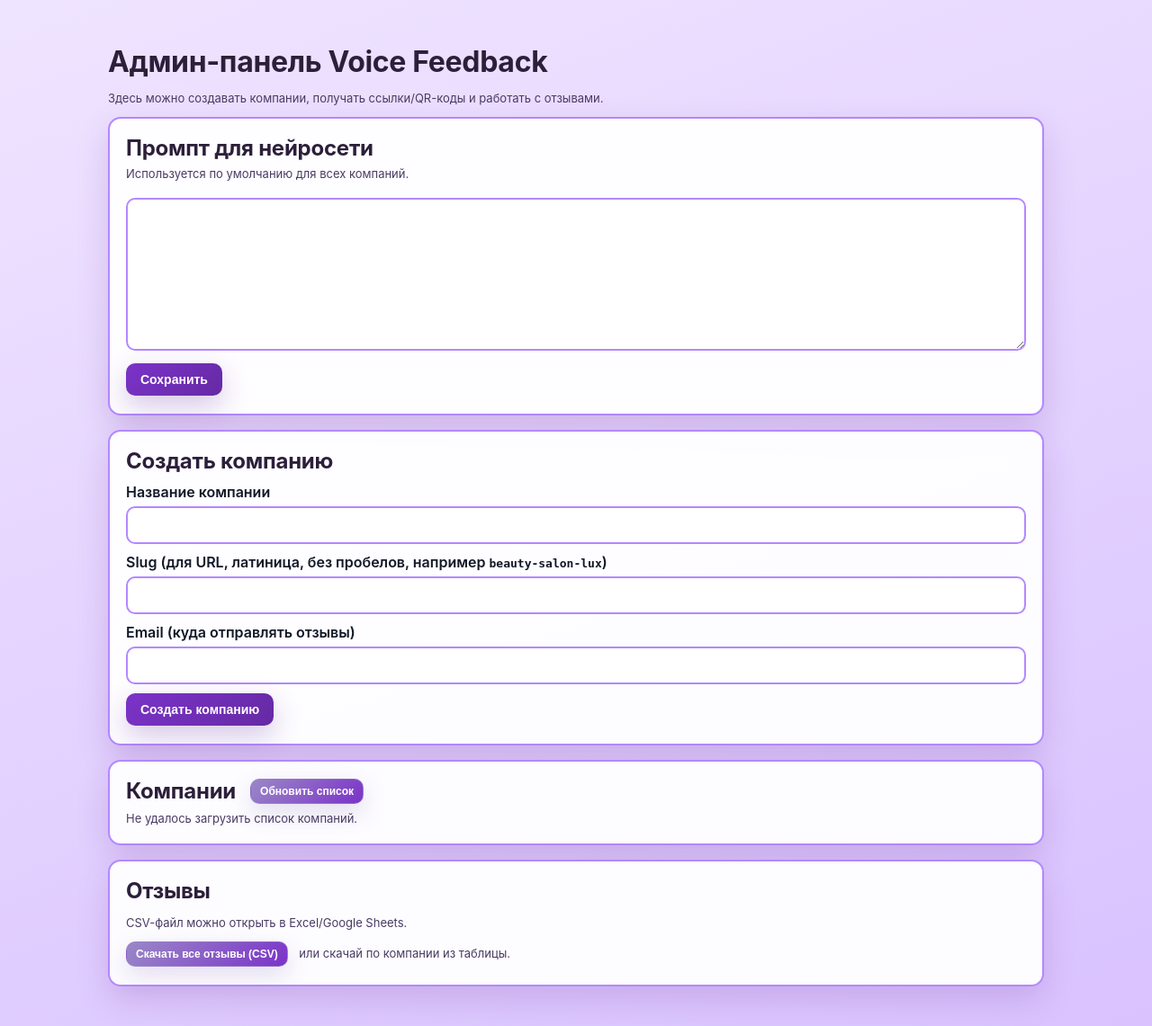
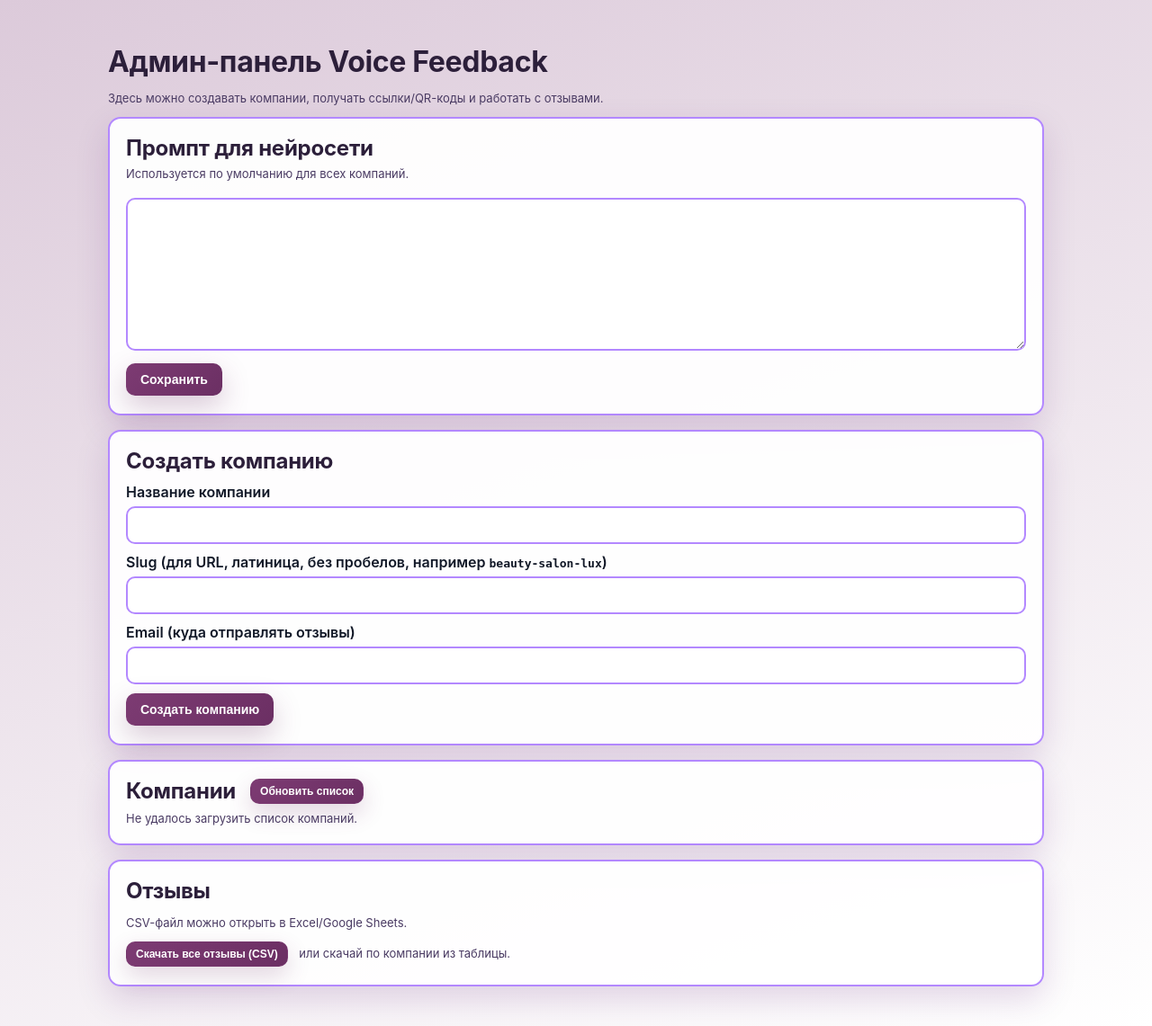
Before and after one commit to andrrrrey/voice-feedback, a FastAPI app: template templates/admin_dashboard.html in a window 1280 px wide. Shown: the whole page at 90% size. Run offline with FastAPI, Linux system fonts and the light colour scheme; the template is opened without the code that fills it, so the values that code supplies are empty.

Commit message:
Обновление UI 5

```diff
--- a/templates/admin_dashboard.html
+++ b/templates/admin_dashboard.html
@@ -6,14 +6,14 @@
   <title>Админ — панель</title>
   <style>
     :root {
-      --bg-start: #efe4ff;
-      --bg-end: #d9c2ff;
+      --bg-start: #dccada;
+      --bg-end: #ffffff;
       --card: rgba(255, 255, 255, 0.95);
       --border: #b388ff;
       --muted: #4a3b63;
       --text: #2c1f3a;
-      --primary: #7b33c8;
-      --primary-hover: #652aa4;
+      --primary: #7d3b73;
+      --primary-hover: #6b2f63;
     }
     body {
       font-family: 'Inter', system-ui, -apple-system, sans-serif;
@@ -77,12 +77,12 @@
       font-size: 14px;
       font-weight: 700;
       transition: transform 0.12s ease, box-shadow 0.2s ease, filter 0.2s ease;
-      box-shadow: 0 12px 30px rgba(101, 42, 164, 0.25);
+      box-shadow: 0 12px 30px rgba(109, 47, 99, 0.25);
     }
     button.secondary {
-      background: linear-gradient(135deg, #9a88c7, #7b33c8);
-      border: 1px solid rgba(154, 136, 199, 0.5);
-      box-shadow: 0 10px 26px rgba(122, 102, 176, 0.2);
+      background: linear-gradient(135deg, var(--primary), var(--primary-hover));
+      border: 1px solid rgba(125, 59, 115, 0.35);
+      box-shadow: 0 10px 26px rgba(109, 47, 99, 0.2);
     }
     button.danger {
       background: #dc2626;
@@ -107,7 +107,7 @@
       border-radius: 12px;
       overflow: hidden;
       background: #fff;
-      box-shadow: inset 0 1px 0 rgba(123, 51, 200, 0.08);
+      box-shadow: inset 0 1px 0 rgba(125, 59, 115, 0.08);
     }
     .table-wrapper {
       width: 100%;
@@ -123,7 +123,7 @@
     }
     th {
       text-align: left;
-      background: rgba(123, 51, 200, 0.08);
+      background: rgba(125, 59, 115, 0.08);
       color: #2c1f3a;
       font-weight: 700;
     }
@@ -141,7 +141,7 @@
       display: inline-block;
       padding: 3px 7px;
       border-radius: 999px;
-      background: rgba(123, 51, 200, 0.1);
+      background: rgba(125, 59, 115, 0.1);
       font-size: 11px;
       margin-right: 6px;
       color: #4a2c7b;
--- a/templates/public_form.html
+++ b/templates/public_form.html
@@ -188,6 +188,7 @@
       </div>
       <div class="info-box">Запись делается через микрофон устройства. Не закрывайте вкладку, пока идёт запись.</div>
       <p id="recordStatus" class="status"></p>
+      <p class="status">Нажимая на кнопку отправить я соглашаюсь с <a href="#">обработкой персональных данных</a>.</p>
     </div>
 
     <div class="card step" id="step2">
```
Also changed, not shown: templates/company_reviews.html (+10 -10 lines), 1 other file.
